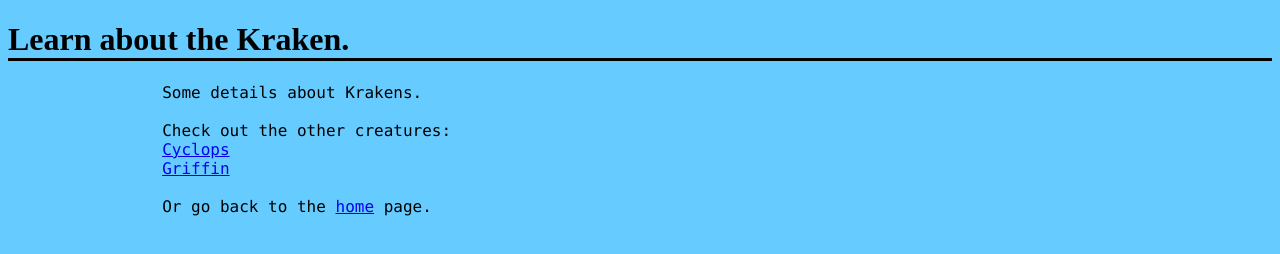
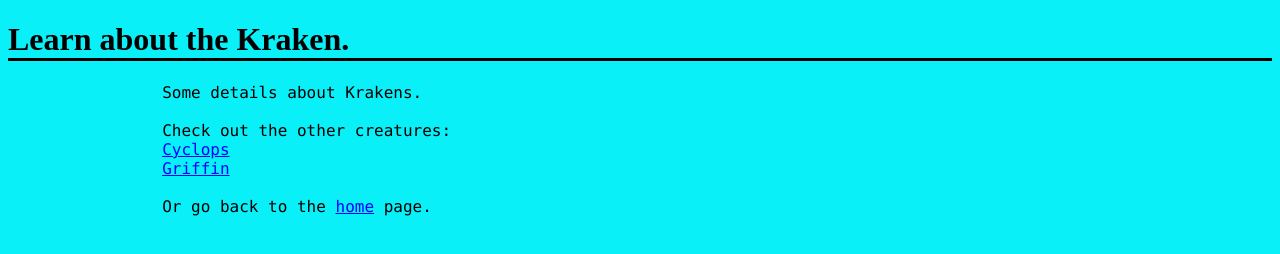
Before and after one commit to jdmar3-comp426/a01-MaikRuckauf, a website: page kraken.html in a window 1280 px wide. Drawn offline with Linux system fonts and the light colour scheme.

Commit message:
Trying something new

```diff
--- a/kraken.html
+++ b/kraken.html
@@ -6,7 +6,7 @@
         <meta name="viewport" content="width=device-width, initial-scale=1.0">
         <title>Kraken</title>
     </head>
-    <body style="background-color: #66ccff;">
+    <body style="background-color: #0af0f8;">
         <div>
             <h1>Learn about the Kraken.</h1>
             <pre>
--- a/styles.css
+++ b/styles.css
@@ -8,6 +8,12 @@ p {
 pre {
     font-family: monaco;
 }
+a:link {
+    color:blue;
+}
+a:visited {
+    color:green;
+}
 a:hover {
     color:red;
 }
```
